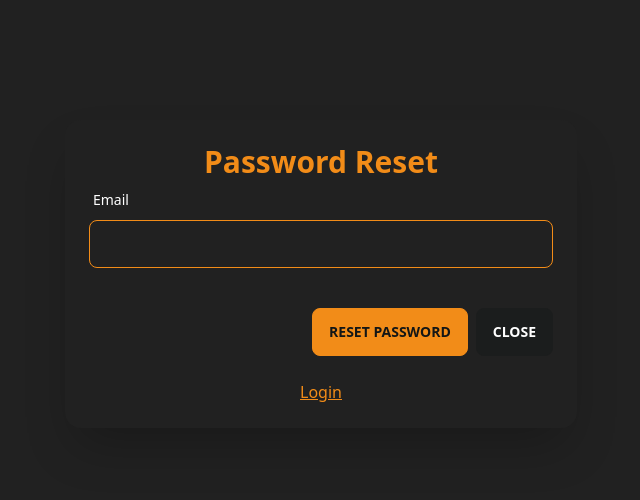
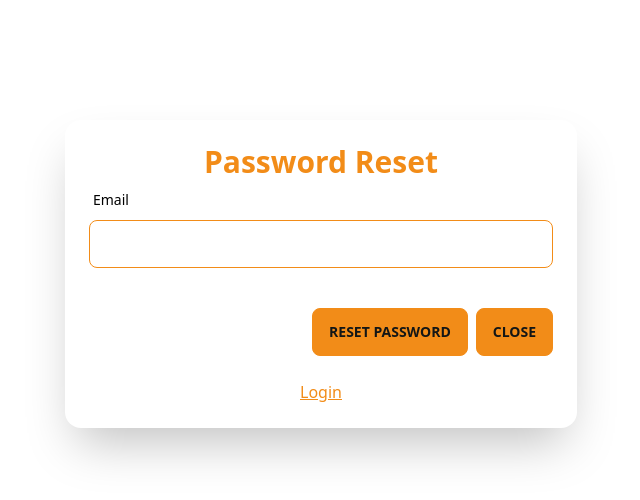
Before and after one commit to andytcodes/Gesture-Capstone, a React (Create React App) app: page /forgot-password in a window 1280 px wide. Shown: the top 500 px of the page, without its empty margins (319-959 px from the left). Built offline with nearby package versions, Linux system fonts and the light colour scheme; no server answers.

Commit message:
switched forgot password page to light ui

```diff
--- a/src/components/ForgotPassword.js
+++ b/src/components/ForgotPassword.js
@@ -28,23 +28,23 @@ export default function ForgotPassword() {
 
   return (
     <>
-      <div>
-        <div class="modal-box App">
+      <div class="hero min-h-screen bg-base-content">
+        <div class="modal-box App bg-neutral-content">
           <h2 className="text-primary font-bold text-3xl">Password Reset</h2>
           <form onSubmit={handleSubmit}>
             <div id="email" class="form-control">
               <label class="label">
-              <label class="label-text">Email</label><br/>
+              <label class="label-text text-black">Email</label><br/>
               </label>
-              <input class="input input-bordered input-primary mb-4" type="email" ref={emailRef} required />
-              {error && <alert variant="danger">{error}</alert>}
-              {message && <alert variant="success">{message}</alert>}
+              <input class="input input-bordered input-primary mb-4 bg-neutral-content text-black" type="email" ref={emailRef} required />
+              {error && <alert variant="danger" class="text-error font-semibold">{error}</alert>}
+              {message && <alert variant="success" class="text-success font-semibold">{message}</alert>}
             </div>
             <div class="modal-action">
               <button className="btn btn-primary" disabled={loading} type="submit">
                 Reset Password
               </button>
-              <a href="/" class="btn">Close</a>
+              <a href="/" class="btn btn-primary">Close</a>
             </div>
           </form>
           <div className="link text-primary mt-6">
```
